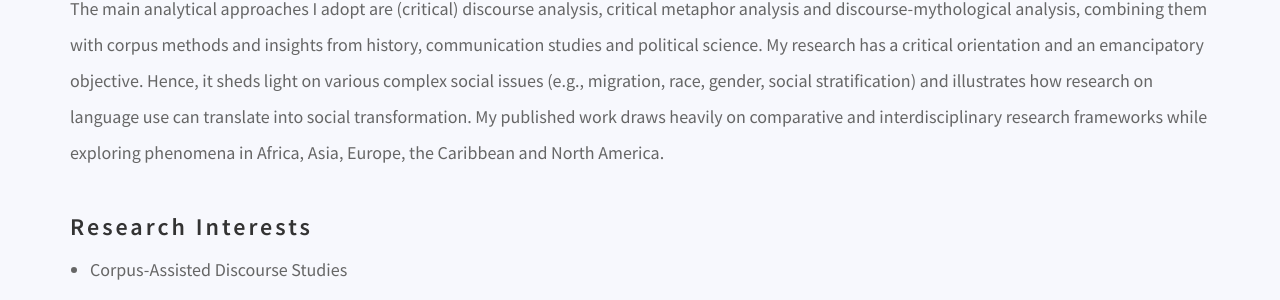
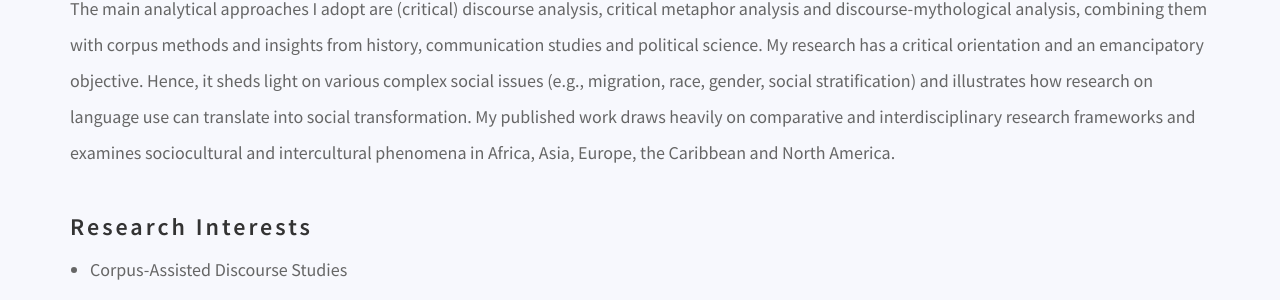
Before and after one commit to danielcornock/marknartey.com, a Jekyll site: the page built from index.md, in a window 1280 px wide. Shown: the part 959-1259 px from the top of the page. Built offline with Jekyll 4.4.1, drawn with Linux system fonts in a browser that asks for light colours; nearby versions of some CDN libraries; a script that is not in the unit is left out.

Commit message:
Update Pages “about”

```diff
--- a/index.md
+++ b/index.md
@@ -19,7 +19,7 @@
 
 I am a Senior Lecturer in [English Language and Linguistics](https://courses.uwe.ac.uk/QQ3C/english-language-and-linguistics) at the University of the West of England, where I am also a member of the [Bristol Centre for Linguistics](https://www.uwe.ac.uk/research/centres-and-groups/bcl). I am an interdisciplinary scholar who investigates how people deploy language in specific spatiotemporal and sociocultural contexts to achieve various aims, including but not limited to identity construction or negotiation, self-promotion, argumentation, othering, resistance and (de)legitimation. I am particularly interested in language and identities, language and inequities, language and diversity, language and social justice,  language and/in the media and language and/in politics.
 
-The main analytical approaches I adopt are (critical) discourse analysis, critical metaphor analysis and discourse-mythological analysis, combining them with corpus methods and insights from history, communication studies and political science. My research has a critical orientation and an emancipatory objective. Hence, it sheds light on various complex social issues (e.g., migration, race, gender, social stratification) and illustrates how research on language use can translate into social transformation. My published work draws heavily on comparative and interdisciplinary research frameworks while exploring phenomena in Africa, Asia, Europe, the Caribbean and North America.
+The main analytical approaches I adopt are (critical) discourse analysis, critical metaphor analysis and discourse-mythological analysis, combining them with corpus methods and insights from history, communication studies and political science. My research has a critical orientation and an emancipatory objective. Hence, it sheds light on various complex social issues (e.g., migration, race, gender, social stratification) and illustrates how research on language use can translate into social transformation. My published work draws heavily on comparative and interdisciplinary research frameworks and examines sociocultural and intercultural phenomena in Africa, Asia, Europe, the Caribbean and North America.
 
 ## Research Interests
 
```
